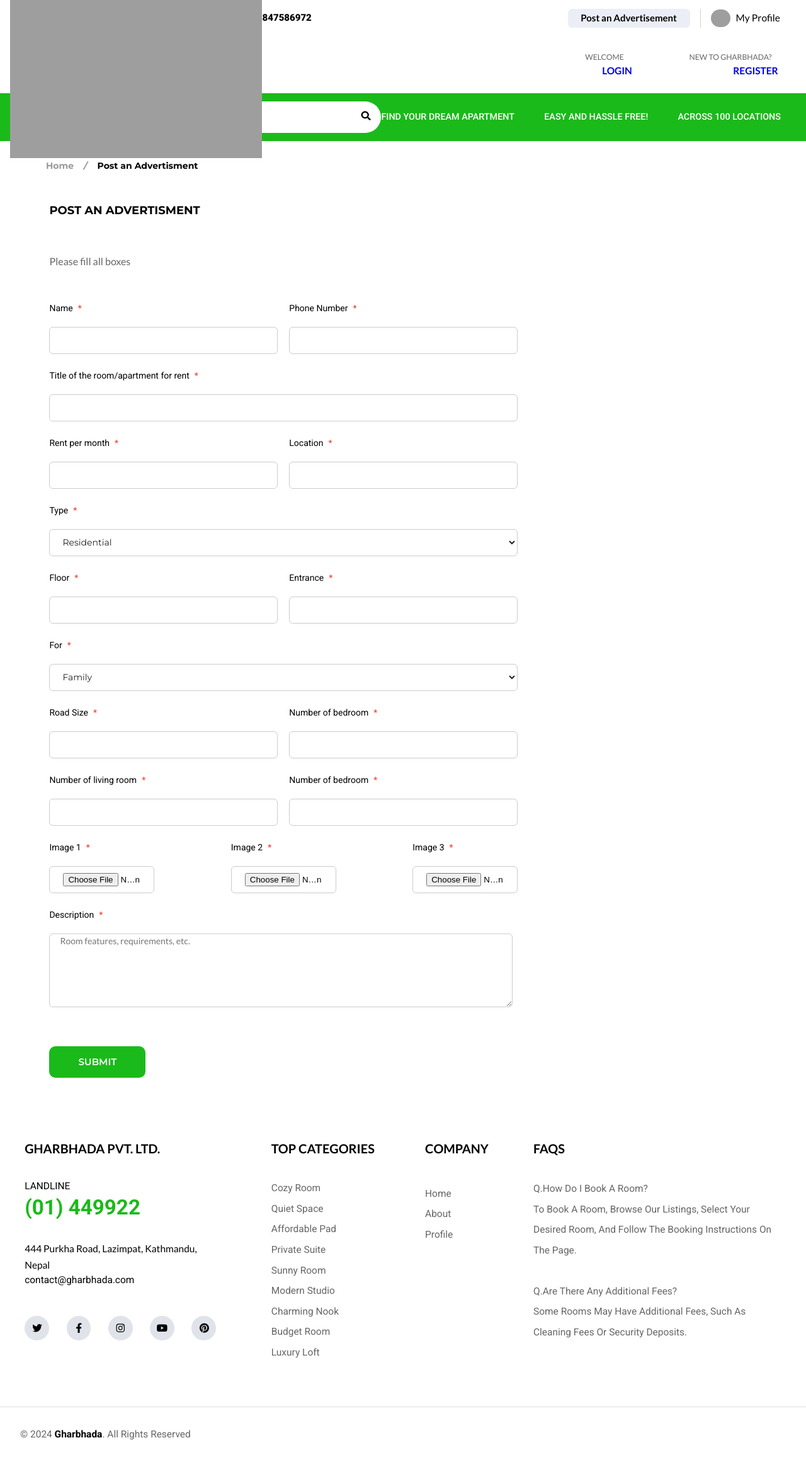
After one commit to AakashMaharjan/GharBhadaProject, a PHP site: page /components/PostAnAdvertisement.php in a window 1280 px wide. The commit adds this page. Shown: the whole page at 63% size. Run offline with PHP 8.4, Linux system fonts and the light colour scheme; grey boxes are pictures that could not be loaded.

Commit message:
post an advertisement created

```diff
--- /dev/null
+++ b/components/PostAnAdvertisement.php
@@ -0,0 +1,128 @@
+<!DOCTYPE html>
+<html lang="en">
+<head>
+    <meta charset="UTF-8">
+    <meta name="viewport" content="width=device-width, initial-scale=1.0">
+    <link rel="icon" href="images/website Logo.jpg">
+    <link rel="stylesheet" href="../css/style.css">
+    <link rel="stylesheet" href="../css/login.css">
+    <link rel="stylesheet" href="../css/postAndAdvertisement.css">
+    <title>Post an advertisement</title>
+</head>
+<body>
+    <?php
+        include 'header.php';
+    ?>
+
+    <!-- Post and Advertisement section starts -->
+     <section id="PostAnAdvertisement">
+        <div id="pageLocation">
+            <p id="pageLocationText">Home <i>/</i> <b>Post an Advertisment</b></p>
+        </div>
+        <h1 id="PostAnAdvertisementTitle">Post an advertisment</h1>
+        <p id="fillAllBoxes">Please fill all boxes</p>
+        <form action="">
+            <div class="formGroupLarge">
+            <div class="formGroup">
+                <label for="name">Name <b>*</b></label><br>
+                <input type="text" id="name" name="name" required>
+            </div>
+            <div class="formGroup">
+                <label for="name">Phone Number <b>*</b></label><br>
+                <input type="text" id="phoneNumberform" name="phoneNumber" required>
+            </div>
+        </div>
+            <div class="formGroupLarge">
+            <div class="formGroup">
+                <label for="name">Title of the room/apartment for rent <b>*</b></label><br>
+                <input type="text" id="titlePost" name="title" required>
+            </div>
+        </div>
+        <div class="formGroupLarge">
+            <div class="formGroup">
+                <label for="name">Rent per month  <b>*</b></label><br>
+                <input type="text" id="rentPerMonth" name="phoneNumber" required>
+            </div>
+            <div class="formGroup">
+                <label for="name">Location <b>*</b></label><br>
+                <input type="text" id="location" name="location" required>
+            </div>
+        </div>
+        <div class="formGroupLarge">
+            <div class="formGroup">
+                <label for="name">Type <b>*</b></label><br>
+                <select name="type" id="type" required>
+                    <option value="residential" selected>Residential</option>
+                    <option value="apartment">Commercial</option>
+                </select>
+            </div>
+        </div>
+        <div class="formGroupLarge">
+            <div class="formGroup">
+                <label for="name">Floor  <b>*</b></label><br>
+                <input type="text" id="floor" name="floor" required>
+            </div>
+            <div class="formGroup">
+                <label for="name">Entrance <b>*</b></label><br>
+                <input type="text" id="entrance" name="entrance" required>
+            </div>
+        </div>
+        <div class="formGroupLarge">
+            <div class="formGroup">
+                <label for="name">For <b>*</b></label><br>
+                <select name="for" id="for" required>
+                    <option value="residential" selected>Family</option>
+                    <option value="apartment">Single</option>
+                </select>
+            </div>
+        </div>
+        <div class="formGroupLarge">
+            <div class="formGroup">
+                <label for="name">Road Size  <b>*</b></label><br>
+                <input type="text" id="floor" name="floor" required>
+            </div>
+            <div class="formGroup">
+                <label for="name">Number of bedroom <b>*</b></label><br>
+                <input type="text" id="entrance" name="entrance" required>
+            </div>
+        </div>
+        <div class="formGroupLarge">
+            <div class="formGroup">
+                <label for="name">Number of living room <b>*</b></label><br>
+                <input type="text" id="floor" name="floor" required>
+            </div>
+            <div class="formGroup">
+                <label for="name">Number of bedroom <b>*</b></label><br>
+                <input type="text" id="entrance" name="entrance" required>
+            </div>
+        </div>
+        <div class="formGroupLarge">
+            <div class="formGroup">
+                <label for="name">Image 1 <b>*</b></label><br>
+                <input type="file" id="image1" name="image1" required>
+            </div>
+            <div class="formGroup">
+                <label for="name">Image 2 <b>*</b></label><br>
+                <input type="file" id="image2" name="image2" required>
+            </div>
+            <div class="formGroup">
+                <label for="name">Image 3 <b>*</b></label><br>
+                <input type="file" id="image3" name="image3" required>
+            </div>
+        </div>
+        <div class="formGroupLarge">
+            <div class="formGroup">
+                <label for="name">Description <b>*</b></label><br>
+                <textarea name="description" id="description" placeholder="Room features, requirements, etc." required></textarea>
+            </div>
+        </div>
+        <button id="submitPost">Submit</button>
+        </form>
+     </section>
+    <!-- Post and Advertisement section ends -->
+
+    <?php
+        include 'footer.php';
+    ?>
+</body>
+</html>
--- a/components/header.php
+++ b/components/header.php
@@ -15,7 +15,7 @@
                 </div>
                 </div>
                 <div class="postAndProfile">
-                <div class="postAnAdvertisement">Post an Advertisement</div>
+                <div class="postAnAdvertisement"><a href="../router.php?route=postanadvertisement">Post an Advertisement</a></div>
                 <div id="marginLine"></div>
                 <div class="myProfile">
                     <img src="../images/contactMenu/ProfileImage.svg" alt="" class="profileImage">
--- /dev/null
+++ b/css/postAndAdvertisement.css
@@ -0,0 +1,241 @@
+#PostAnAdvertisement {
+    height: 95rem;
+    width: 100%;
+    display: flex;
+    flex-direction: column;
+    align-items: flex-start;
+    gap: 1rem;
+background-color: white;
+}
+
+#PostAnAdvertisementTitle{
+    display: flex;
+width: 100%;
+height: 1.3125rem;
+flex-direction: column;
+justify-content: center;
+flex-shrink: 0;
+color: #000;
+font-family: Montserrat;
+font-size: 1.125rem;
+font-style: normal;
+font-weight: 700;
+line-height: 1.35rem; /* 120% */
+text-transform: uppercase;
+padding: 1rem;
+padding-left: 4.9rem;
+}
+
+#fillAllBoxes{
+    display: flex;
+width: 21.62531rem;
+height: 1.7rem;
+flex-direction: column;
+justify-content: center;
+flex-shrink: 0;
+color: #666;
+font-family: Lato;
+font-size: 1rem;
+font-style: normal;
+font-weight: 400;
+line-height: 1.7rem; /* 170% */
+padding: 3rem;
+padding-left: 4.9rem;
+}
+
+form{
+    height: 81.7rem;
+    width: 49.44rem;
+    background-color: white;
+    margin-left: 4.9rem;
+    gap: 2rem;
+}
+
+.formGroupLarge{
+    display: flex;
+    justify-content: space-between;
+    height: 4.69rem;
+    width: 46.49rem;
+}
+
+.formGroup label{
+    display: flex;
+height: 1.3125rem;
+align-items: center;
+align-items: center;
+flex-shrink: 0;
+color: #000;
+font-family: Roboto;
+font-size: 0.875rem;
+font-style: normal;
+font-weight: 400;
+line-height: 1.3125rem; /* 150% */
+gap: 0.5rem;
+}
+
+.formGroup label b{
+    color: #F1352B;
+font-family: Roboto;
+font-size: 0.875rem;
+font-style: normal;
+font-weight: 400;
+line-height: 1.3125rem;
+}
+
+.formGroup input{
+    width: 22.68188rem;
+height: 2.6875rem;
+flex-shrink: 0;
+border-radius: 0.375rem;
+border: 1px solid #CCC;
+background: #FFF;
+}
+
+#titlePost{
+    width: 46.48938rem;
+height: 2.6875rem;
+flex-shrink: 0;
+border-radius: 0.375rem;
+border: 1px solid #CCC;
+background: #FFF;
+}
+
+.formGroup select{
+    display: flex;
+width: 46.48938rem;
+height: 2.6875rem;
+justify-content: flex-end;
+align-items: center;
+flex-shrink: 0;
+border-radius: 0.375rem;
+border: 1px solid #CCC;
+background: #FFF;
+color: #212529;
+font-family: Montserrat;
+font-size: 0.875rem;
+font-style: normal;
+font-weight: 400;
+line-height: 1.3125rem; /* 150% */
+padding-left: 1rem;
+}
+
+.formGroup #image1{
+    display: flex;
+width: 10.4375rem;
+height: 2.6875rem;
+padding: 0.625rem 1.25rem 0.625rem 1.3125rem;
+justify-content: center;
+align-items: center;
+flex-shrink: 0;
+border-radius: 0.375rem;
+border: 1px solid #CCC;
+background: #FFF;
+}
+.formGroup #image2{
+    display: flex;
+width: 10.4375rem;
+height: 2.6875rem;
+padding: 0.625rem 1.25rem 0.625rem 1.3125rem;
+justify-content: center;
+align-items: center;
+flex-shrink: 0;
+border-radius: 0.375rem;
+border: 1px solid #CCC;
+background: #FFF;
+}
+.formGroup #image3{
+    display: flex;
+width: 10.4375rem;
+height: 2.6875rem;
+padding: 0.625rem 1.25rem 0.625rem 1.3125rem;
+justify-content: center;
+align-items: center;
+flex-shrink: 0;
+border-radius: 0.375rem;
+border: 1px solid #CCC;
+background: #FFF;
+}
+
+#description{
+    display: flex;
+height: 7.3125rem;
+width: 46rem;
+align-items: center;
+flex-shrink: 0;
+border-radius: 0.375rem;
+border: 1px solid #CCC;
+background: white;
+color: #999;
+font-family: Lato;
+font-size: 0.875rem;
+font-style: normal;
+font-weight: 400;
+line-height: 1.3125rem; /* 150% */
+padding-left: 1rem;
+}
+
+#description::-webkit-scrollbar{
+    display: none;
+}
+
+#submitPost{
+    display: flex;
+width: 9.55063rem;
+height: 3.125rem;
+justify-content: center;
+align-items: center;
+flex-shrink: 0;
+border-radius: 0.625rem;
+background: #1ABA1A;
+color: #FFF;
+text-align: center;
+font-family: Montserrat;
+font-size: 0.9375rem;
+font-style: normal;
+font-weight: 600;
+line-height: 1.125rem; /* 120% */
+text-transform: uppercase;
+border: 0px;
+margin-top: 7rem;
+}
+
+/* making post an advertisement responsive */
+@media screen and (max-width: 768px) {
+    #PostAnAdvertisement{
+        height: auto;
+    }
+    form{
+        height:auto;
+        width: 40rem;
+    }
+    .formGroupLarge{
+        display: flex;
+        flex-direction: column;
+        justify-content: space-between;
+        width: 30rem;
+        height: 20rem;
+    }
+    .formGroup{
+        width: 100%;
+    }
+
+    .formGroup label{
+        width: 100%;
+    }
+
+    #titlePost{
+        width: 30rem;
+    }
+
+    .formGroup select{
+        width: 30rem;
+    }
+
+    .formGroup #description{
+        width: 30rem;
+    }
+
+    #submitPost{
+        margin-top: 1rem;
+    }
+}
--- a/css/style.css
+++ b/css/style.css
@@ -1746,3 +1746,8 @@ line-height: 1.41013rem;
     background-color: white; /* Optional: to ensure the element's background covers content underneath */
     z-index: 1000; /* Optional: to ensure the element stays on top of other content */
 }
+
+.postAnAdvertisement a{
+    text-decoration: none;
+    color: black;
+}
```
Also changed, not shown: router.php (+7 -0 lines).
